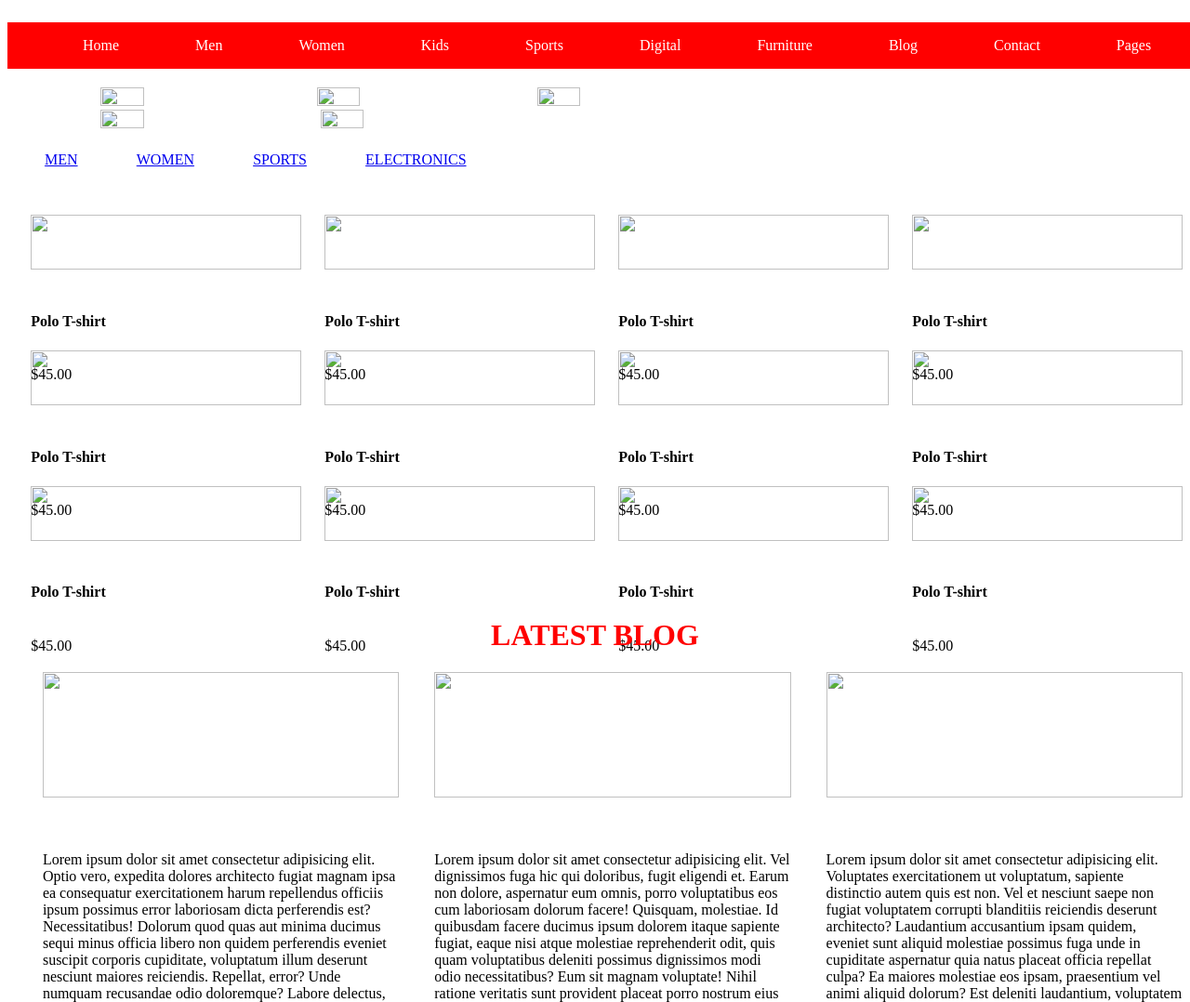
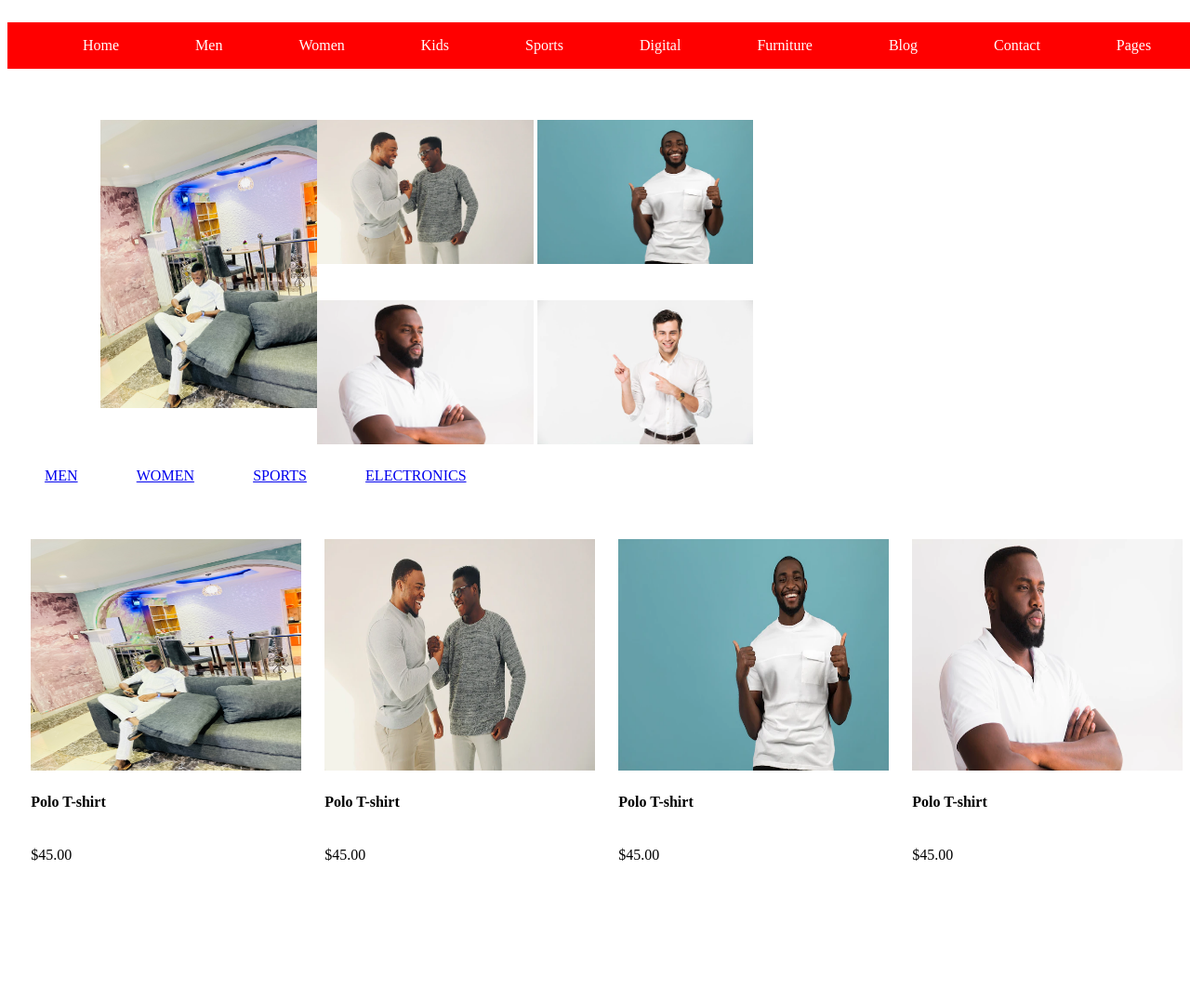
Before and after one commit to Hutmarn/Project-2, a plain HTML site: page men.html in a window 1280 px wide. Shown: the top 1078 px of the page at 93% size. Drawn offline with Linux system fonts and the light colour scheme.

Commit message:
project-2

```diff
--- a/index.css
+++ b/index.css
@@ -33,7 +33,8 @@ padding: 13px 13px;
     }
 img{
     width: 100%;
-    height: 70%;
+    height: 50%;
+    margin-top: 3%;
 }
 li{
     list-style-type: none;
--- a/men.html
+++ b/men.html
@@ -10,9 +10,9 @@
 <body>
     <div>
         <ul class="nav">
-            <li><a href="../project 2/index.html">Home</a></li>
-            <li><a href="../project 2/men.html">Men</a></li>
-            <li><a href="../project 2/women.html">Women</a></li>
+            <li><a href="index.html">Home</a></li>
+            <li><a href="men.html">Men</a></li>
+            <li><a href="women.html">Women</a></li>
             <li><a href="#">Kids</a></li>
             <li><a href="#">Sports</a></li>
             <li><a href="#">Digital</a></li>
@@ -23,14 +23,14 @@
         </ul>
     </div>
     <div style="margin-left: 100px;">
-        <div><img class="g1" src="../project 2/pictures/men1.JPG" alt=""></div>
+        <div><img class="g1" src="pictures/men1.JPG" alt=""></div>
         <div>
-            <img class="g2" src="../project 2/pictures/men2.jpg" alt="">
-            <img class="g2" src="../project 2/pictures/men3.jpg" alt="">
+            <img class="g2" src="pictures/men2.jpg" alt="">
+            <img class="g2" src="pictures/men3.jpg" alt="">
         </div>
         <div>
-            <img class="g2" src="../project 2/pictures/men4.jpg" alt="">
-            <img class="g2" src="../project 2/pictures/men5.jpg" alt="">
+            <img class="g2" src="pictures/men4.jpg" alt="">
+            <img class="g2" src="pictures/men5.jpg" alt="">
         </div>
     </div>
     <div class="di">
@@ -43,66 +43,66 @@
     </div>
     <div class="flex1">
         <div class="kk">
-            <img src="../project 2/pictures/men1.JPG" alt="">
+            <img src="pictures/men1.JPG" alt="">
             <h4>Polo T-shirt</h4><br>
             $45.00
         </div>
         <div class="kk">
-            <img src="../project 2/pictures/men2.jpg" alt="">
+            <img src="pictures/men2.jpg" alt="">
             <h4>Polo T-shirt</h4><br>
             $45.00
         </div>
         <div class="kk">
-            <img src="../project 2/pictures/men3.jpg" alt="">
+            <img src="pictures/men3.jpg" alt="">
             <h4>Polo T-shirt</h4><br>
             $45.00
         </div>
         <div class="kk">
-            <img src="../project 2/pictures/men4.jpg" alt="">
+            <img src="pictures/men4.jpg" alt="">
             <h4>Polo T-shirt</h4><br>
             $45.00
         </div>
     </div>
     <div class="flex1">
         <div class="kk">
-            <img src="../project 2/pictures/men5.jpg" alt="">
+            <img src="pictures/men5.jpg" alt="">
             <h4>Polo T-shirt</h4><br>
             $45.00
         </div>
         <div class="kk">
-            <img src="../project 2/pictures/men2.jpg" alt="">
+            <img src="pictures/men2.jpg" alt="">
             <h4>Polo T-shirt</h4><br>
             $45.00
         </div>
         <div class="kk">
-            <img src="../project 2/pictures/men4.jpg" alt="">
+            <img src="pictures/men4.jpg" alt="">
             <h4>Polo T-shirt</h4><br>
             $45.00
         </div>
         <div class="kk">
-            <img src="../project 2/pictures/men1.jpg" alt="">
+            <img src="pictures/men1.jpg" alt="">
             <h4>Polo T-shirt</h4><br>
             $45.00
         </div>
     </div>
     <div class="flex1">
         <div class="kk">
-            <img src="../project 2/pictures/men3.JPG" alt="">
+            <img src="pictures/men3.JPG" alt="">
             <h4>Polo T-shirt</h4><br>
             $45.00
         </div>
         <div class="kk">
-            <img src="../project 2/pictures/men5.jpg" alt="">
+            <img src="pictures/men5.jpg" alt="">
             <h4>Polo T-shirt</h4><br>
             $45.00
         </div>
         <div class="kk">
-            <img src="../project 2/pictures/men2.jpg" alt="">
+            <img src="pictures/men2.jpg" alt="">
             <h4>Polo T-shirt</h4><br>
             $45.00
         </div>
         <div class="kk">
-            <img src="../project 2/pictures/men4.jpg" alt="">
+            <img src="pictures/men4.jpg" alt="">
             <h4>Polo T-shirt</h4><br>
             $45.00
         </div>
@@ -111,19 +111,19 @@
     <div>
         <div class="flex1">
             <div class="kl">
-                <img src="../project 2/pictures/img4.jpg" alt="">
+                <img src="pictures/img4.jpg" alt="">
                 Lorem ipsum dolor sit amet consectetur adipisicing elit. Optio vero, expedita dolores architecto fugiat magnam ipsa ea consequatur exercitationem harum repellendus officiis ipsum possimus error laboriosam dicta perferendis est? Necessitatibus!
                 Dolorum quod quas aut minima ducimus sequi minus officia libero non quidem perferendis eveniet suscipit corporis cupiditate, voluptatum illum deserunt nesciunt maiores reiciendis. Repellat, error? Unde numquam recusandae odio doloremque?
                 Labore delectus, deserunt mollitia minima architecto quos atque ratione laudantium? Suscipit quos, beatae, autem blanditiis velit sint consequatur in dolorum, doloribus culpa exercitationem eveniet placeat aliquam qui quidem recusandae. Earum?
             </div>
             <div class="kl">
-                <img src="../project 2/pictures/img5.jpg" alt="">
+                <img src="pictures/img5.jpg" alt="">
                 Lorem ipsum dolor sit amet consectetur adipisicing elit. Vel dignissimos fuga hic qui doloribus, fugit eligendi et. Earum non dolore, aspernatur eum omnis, porro voluptatibus eos cum laboriosam dolorum facere!
                 Quisquam, molestiae. Id quibusdam facere ducimus ipsum dolorem itaque sapiente fugiat, eaque nisi atque molestiae reprehenderit odit, quis quam voluptatibus deleniti possimus dignissimos modi odio necessitatibus? Eum sit magnam voluptate!
                 Nihil ratione veritatis sunt provident placeat porro nostrum eius eum, molestias voluptatem neque qui in doloribus optio. Quos similique et quaerat sed temporibus fugit, itaque, omnis sapiente, necessitatibus exercitationem veritatis?
             </div>
             <div class="kl">
-                <img src="../project 2/pictures/img6.jpg" alt="">
+                <img src="pictures/img6.jpg" alt="">
                 Lorem ipsum dolor sit amet consectetur adipisicing elit. Voluptates exercitationem ut voluptatum, sapiente distinctio autem quis est non. Vel et nesciunt saepe non fugiat voluptatem corrupti blanditiis reiciendis deserunt architecto?
                 Laudantium accusantium ipsam quidem, eveniet sunt aliquid molestiae possimus fuga unde in cupiditate aspernatur quia natus placeat officia repellat culpa? Ea maiores molestiae eos ipsam, praesentium vel animi aliquid dolorum?
                 Est deleniti laudantium, voluptatem necessitatibus praesentium unde, iusto velit nobis error harum expedita vitae consectetur id dolores quaerat dolorum magnam perferendis officia, corporis dignissimos quisquam facere dolor. Fuga, delectus deserunt!
```
Also changed, not shown: index.html (+15 -15 lines), women.html (+20 -20 lines).
